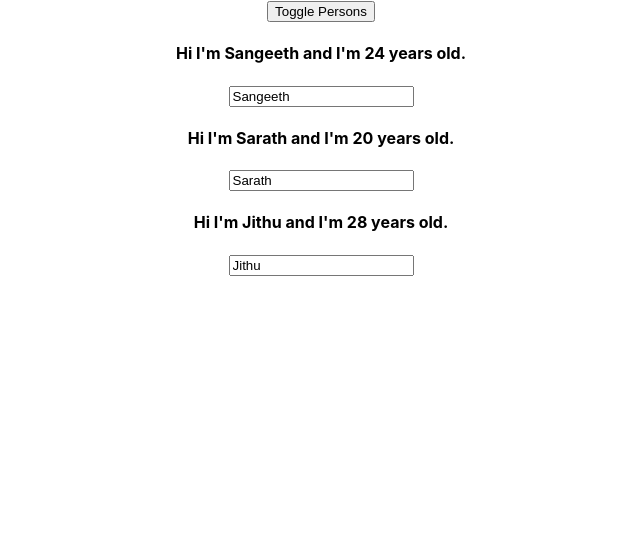
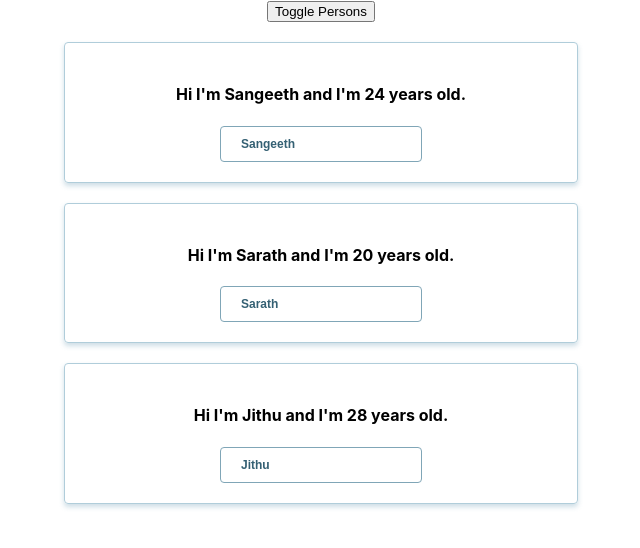
Before and after one commit to thehaystacker/reactjs-workouts, a React (Create React App) app: page / in a window 1280 px wide. Shown: the top 548 px of the page, without its empty margins (319-959 px from the left). Built offline with nearby package versions, Linux system fonts and the light colour scheme.

Commit message:
Styling using css files

```diff
--- /dev/null
+++ b/src/Person/Person.css
@@ -0,0 +1,18 @@
+.new-person {
+  width: 40%;
+  margin: 20px auto;
+  display: block;
+  border: 1px solid #b0cdda;
+  padding: 20px 0;
+  border-radius: 4px;
+  box-shadow: 0px 3px 5px rgba(92, 146, 171, 0.3);
+}
+.inp-txt-person {
+  padding: 10px 20px;
+  border: 1px solid #80a6b7;
+  border-radius: 4px;
+  font-size: 12px;
+  outline: none;
+  font-weight: 600;
+  color: #346073;
+}
--- a/src/Person/Person.js
+++ b/src/Person/Person.js
@@ -1,4 +1,5 @@
 import React from "react";
+import './Person.css';
 
 const person = props => {
   console.log(" [props.children] ", props.children);
@@ -17,7 +18,7 @@ const person = props => {
   }
 
   return (
-    <div>
+    <div className="new-person">
       <h4>
         Hi I'm {props.name} and I'm {props.age} years old.
       </h4>
@@ -26,7 +27,8 @@ const person = props => {
         type="text"
         value={props.name}
         onChange={props.eventInputChange}
-        onBlur={props.eventInputOnblur} />
+        onBlur={props.eventInputOnblur}
+        className="inp-txt-person" />
 
       {hobbies}
     </div>
```
